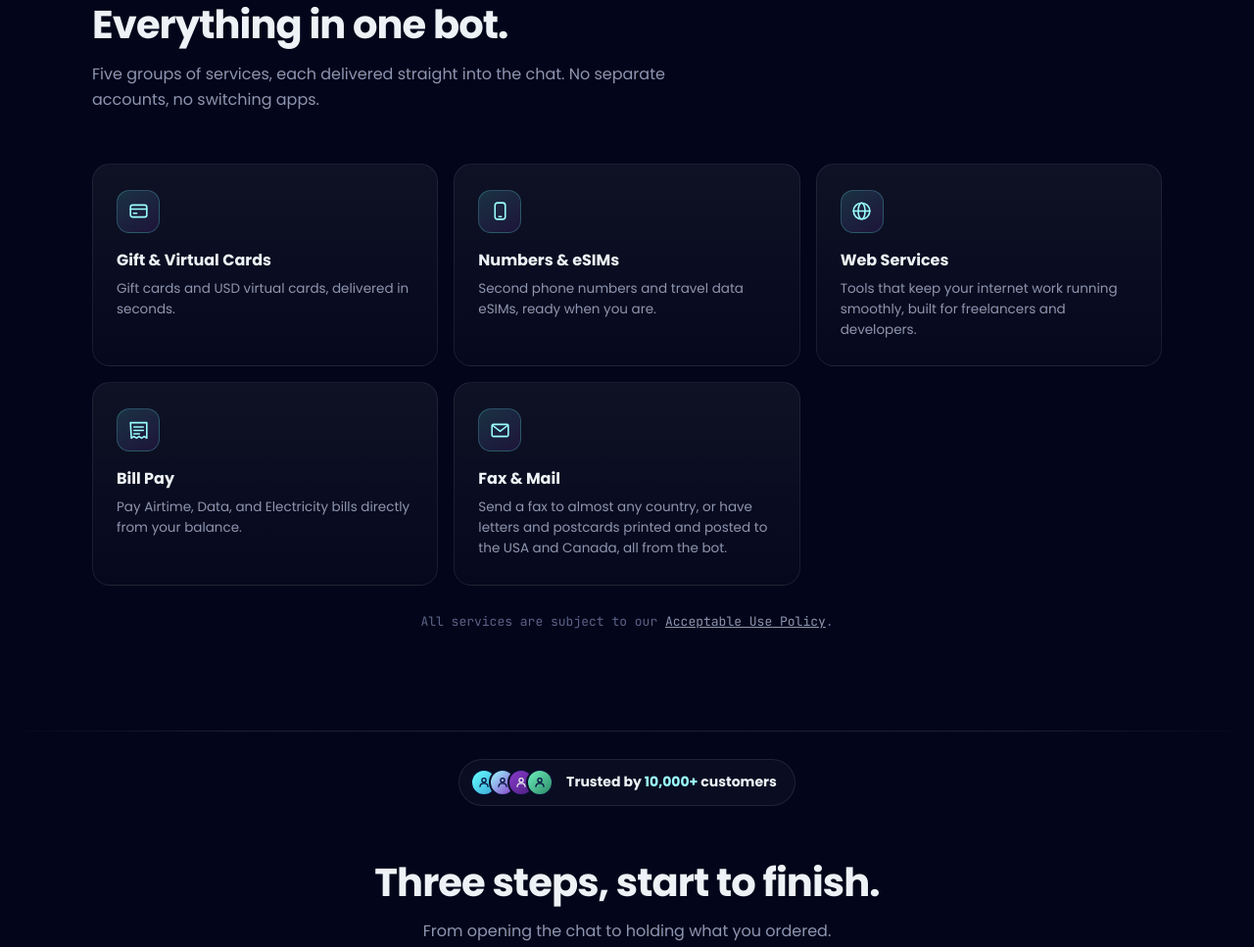
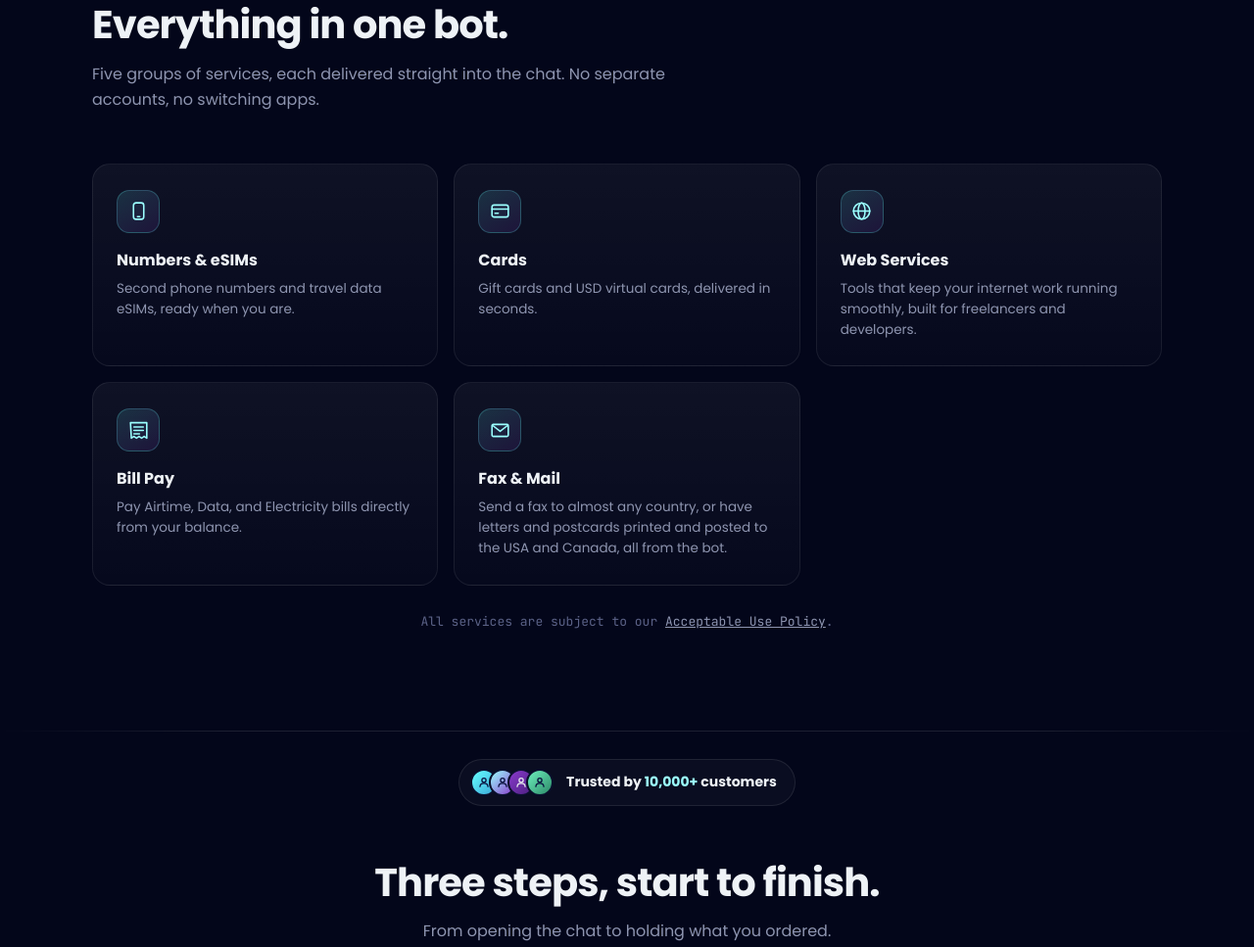
Before and after one commit to usyr-net/worksnet, a plain HTML site: page index.html in a window 1280 px wide. Shown: the part 807-1774 px from the top of the page at 98% size. Drawn offline with Linux system fonts and the light colour scheme.

Commit message:
Add files via upload

```diff
--- a/index.html
+++ b/index.html
@@ -728,14 +728,14 @@
       </div>
       <div class="svc-grid">
           <div class="card">
-            <div class="svc-icon"><svg viewBox="0 0 24 24" fill="none" stroke-width="1.8" stroke-linecap="round" stroke-linejoin="round"><rect x="2.5" y="5" width="19" height="14" rx="2.5"/><line x1="2.5" y1="9.8" x2="21.5" y2="9.8"/><line x1="6" y1="14.6" x2="9.8" y2="14.6"/></svg></div>
-            <p class="svc-name">Gift &amp; Virtual Cards</p>
-            <p class="svc-desc">Gift cards and USD virtual cards, delivered in seconds.</p>
-          </div>
-          <div class="card">
             <div class="svc-icon"><svg viewBox="0 0 24 24" fill="none" stroke-width="1.8" stroke-linecap="round" stroke-linejoin="round"><rect x="6" y="2.4" width="12" height="19.2" rx="3"/><line x1="10.6" y1="18.5" x2="13.4" y2="18.5"/></svg></div>
             <p class="svc-name">Numbers &amp; eSIMs</p>
             <p class="svc-desc">Second phone numbers and travel data eSIMs, ready when you are.</p>
+          </div>
+          <div class="card">
+            <div class="svc-icon"><svg viewBox="0 0 24 24" fill="none" stroke-width="1.8" stroke-linecap="round" stroke-linejoin="round"><rect x="2.5" y="5" width="19" height="14" rx="2.5"/><line x1="2.5" y1="9.8" x2="21.5" y2="9.8"/><line x1="6" y1="14.6" x2="9.8" y2="14.6"/></svg></div>
+            <p class="svc-name">Cards</p>
+            <p class="svc-desc">Gift cards and USD virtual cards, delivered in seconds.</p>
           </div>
           <div class="card">
             <div class="svc-icon"><svg viewBox="0 0 24 24" fill="none" stroke-width="1.8" stroke-linecap="round" stroke-linejoin="round"><circle cx="12" cy="12" r="9.5"/><ellipse cx="12" cy="12" rx="4" ry="9.5"/><line x1="2.5" y1="12" x2="21.5" y2="12"/></svg></div>
```
Also changed, not shown: services.html (+5 -5 lines), sirporry.html (+5 -5 lines).
